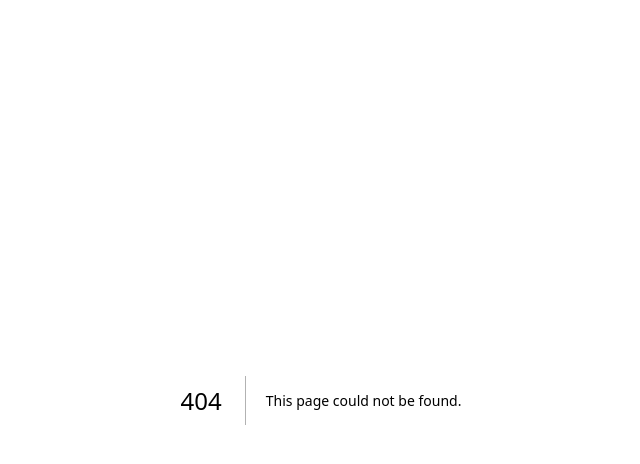
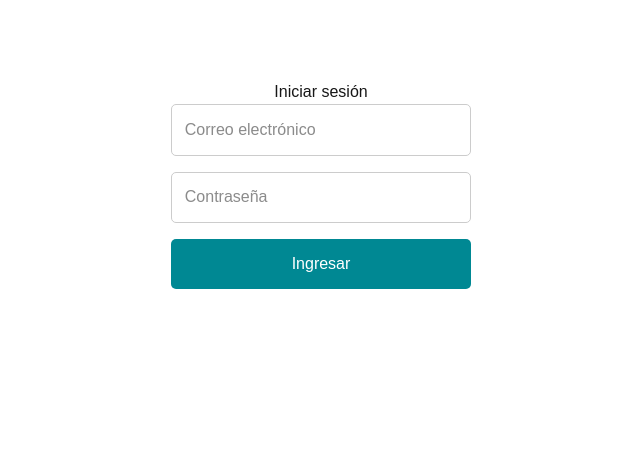
Before and after one commit to shirleytatianag/tx-portal-front, a Next.js app: page /login in a window 1280 px wide. Before the commit this address had no page. Shown: the top 464 px of the page, without its empty margins (319-959 px from the left). Built offline with nearby package versions, Linux system fonts and the light colour scheme.

Commit message:
Inicialización repo frontend

```diff
--- /dev/null
+++ b/src/app/login/login.css
@@ -0,0 +1,32 @@
+.login-container {
+    display: flex;
+    flex-direction: column;
+    align-items: center;
+    margin-top: 5rem;
+}
+
+form {
+    display: flex;
+    flex-direction: column;
+    gap: 1rem;
+    width: 300px;
+}
+
+input {
+    padding: 0.8rem;
+    border: 1px solid #ccc;
+    border-radius: 5px;
+}
+
+button {
+    background-color: #008893;
+    color: white;
+    padding: 0.8rem;
+    border: none;
+    border-radius: 5px;
+    cursor: pointer;
+}
+
+button:hover {
+    opacity: 0.9;
+}
--- /dev/null
+++ b/src/app/login/page.tsx
@@ -0,0 +1,24 @@
+import './login.css';
+export default function LoginPage(){
+
+    return (
+        <div className="login-container">
+            <h1>Iniciar sesión</h1>
+            <form >
+                <input
+                    type="email"
+                    placeholder="Correo electrónico"
+                    required
+                />
+
+                <input
+                    type="password"
+                    placeholder="Contraseña"
+                    required
+                />
+
+                <button type="submit">Ingresar</button>
+            </form>
+        </div>
+    );
+}
--- a/src/app/page.tsx
+++ b/src/app/page.tsx
@@ -1,103 +1,6 @@
-import Image from "next/image";
 
 export default function Home() {
   return (
-    <div className="font-sans grid grid-rows-[20px_1fr_20px] items-center justify-items-center min-h-screen p-8 pb-20 gap-16 sm:p-20">
-      <main className="flex flex-col gap-[32px] row-start-2 items-center sm:items-start">
-        <Image
-          className="dark:invert"
-          src="/next.svg"
-          alt="Next.js logo"
-          width={180}
-          height={38}
-          priority
-        />
-        <ol className="font-mono list-inside list-decimal text-sm/6 text-center sm:text-left">
-          <li className="mb-2 tracking-[-.01em]">
-            Get started by editing{" "}
-            <code className="bg-black/[.05] dark:bg-white/[.06] font-mono font-semibold px-1 py-0.5 rounded">
-              src/app/page.tsx
-            </code>
-            .
-          </li>
-          <li className="tracking-[-.01em]">
-            Save and see your changes instantly.
-          </li>
-        </ol>
-
-        <div className="flex gap-4 items-center flex-col sm:flex-row">
-          <a
-            className="rounded-full border border-solid border-transparent transition-colors flex items-center justify-center bg-foreground text-background gap-2 hover:bg-[#383838] dark:hover:bg-[#ccc] font-medium text-sm sm:text-base h-10 sm:h-12 px-4 sm:px-5 sm:w-auto"
-            href="https://vercel.com/new?utm_source=create-next-app&utm_medium=appdir-template-tw&utm_campaign=create-next-app"
-            target="_blank"
-            rel="noopener noreferrer"
-          >
-            <Image
-              className="dark:invert"
-              src="/vercel.svg"
-              alt="Vercel logomark"
-              width={20}
-              height={20}
-            />
-            Deploy now
-          </a>
-          <a
-            className="rounded-full border border-solid border-black/[.08] dark:border-white/[.145] transition-colors flex items-center justify-center hover:bg-[#f2f2f2] dark:hover:bg-[#1a1a1a] hover:border-transparent font-medium text-sm sm:text-base h-10 sm:h-12 px-4 sm:px-5 w-full sm:w-auto md:w-[158px]"
-            href="https://nextjs.org/docs?utm_source=create-next-app&utm_medium=appdir-template-tw&utm_campaign=create-next-app"
-            target="_blank"
-            rel="noopener noreferrer"
-          >
-            Read our docs
-          </a>
-        </div>
-      </main>
-      <footer className="row-start-3 flex gap-[24px] flex-wrap items-center justify-center">
-        <a
-          className="flex items-center gap-2 hover:underline hover:underline-offset-4"
-          href="https://nextjs.org/learn?utm_source=create-next-app&utm_medium=appdir-template-tw&utm_campaign=create-next-app"
-          target="_blank"
-          rel="noopener noreferrer"
-        >
-          <Image
-            aria-hidden
-            src="/file.svg"
-            alt="File icon"
-            width={16}
-            height={16}
-          />
-          Learn
-        </a>
-        <a
-          className="flex items-center gap-2 hover:underline hover:underline-offset-4"
-          href="https://vercel.com/templates?framework=next.js&utm_source=create-next-app&utm_medium=appdir-template-tw&utm_campaign=create-next-app"
-          target="_blank"
-          rel="noopener noreferrer"
-        >
-          <Image
-            aria-hidden
-            src="/window.svg"
-            alt="Window icon"
-            width={16}
-            height={16}
-          />
-          Examples
-        </a>
-        <a
-          className="flex items-center gap-2 hover:underline hover:underline-offset-4"
-          href="https://nextjs.org?utm_source=create-next-app&utm_medium=appdir-template-tw&utm_campaign=create-next-app"
-          target="_blank"
-          rel="noopener noreferrer"
-        >
-          <Image
-            aria-hidden
-            src="/globe.svg"
-            alt="Globe icon"
-            width={16}
-            height={16}
-          />
-          Go to nextjs.org →
-        </a>
-      </footer>
-    </div>
+   <span>Hola</span>
   );
 }
```
Also changed, not shown: src/app/dashboard/page.tsx (added), src/lib/auth.ts (added), src/services/auth.service.ts (added).
